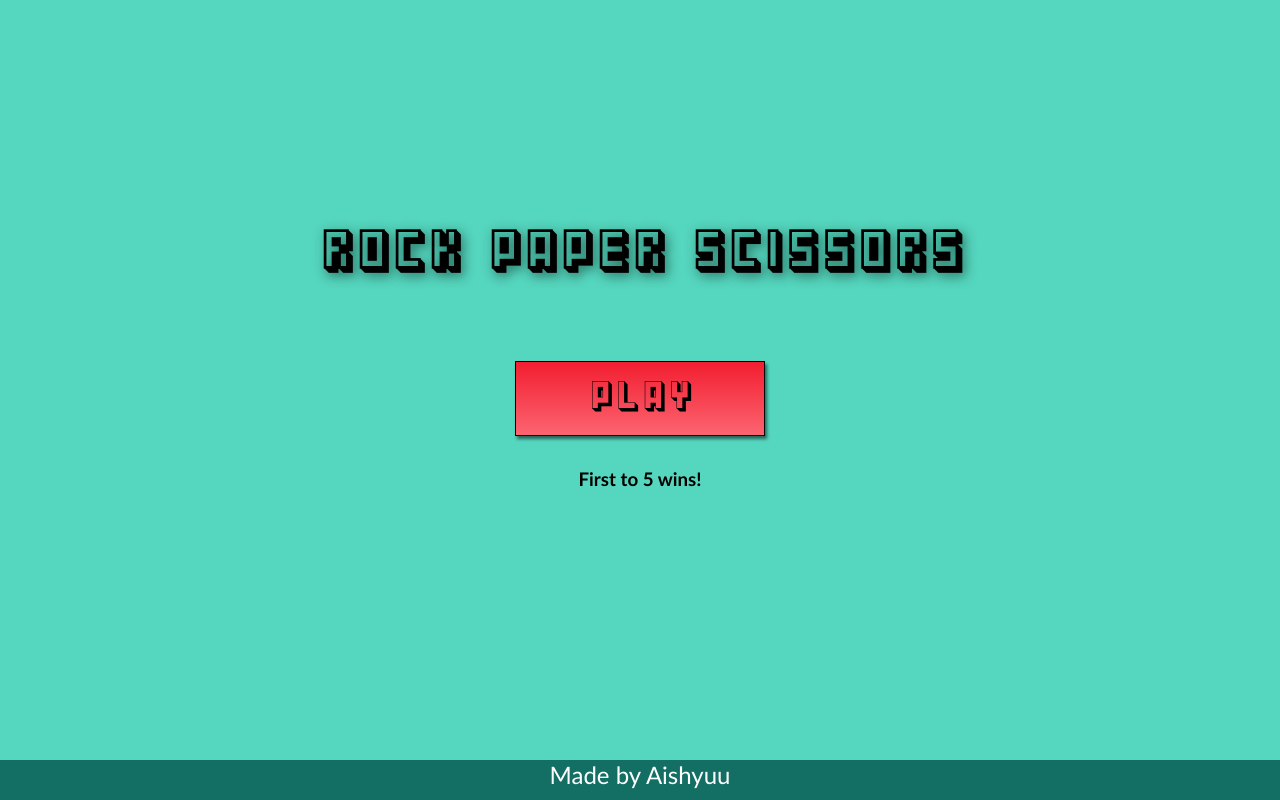
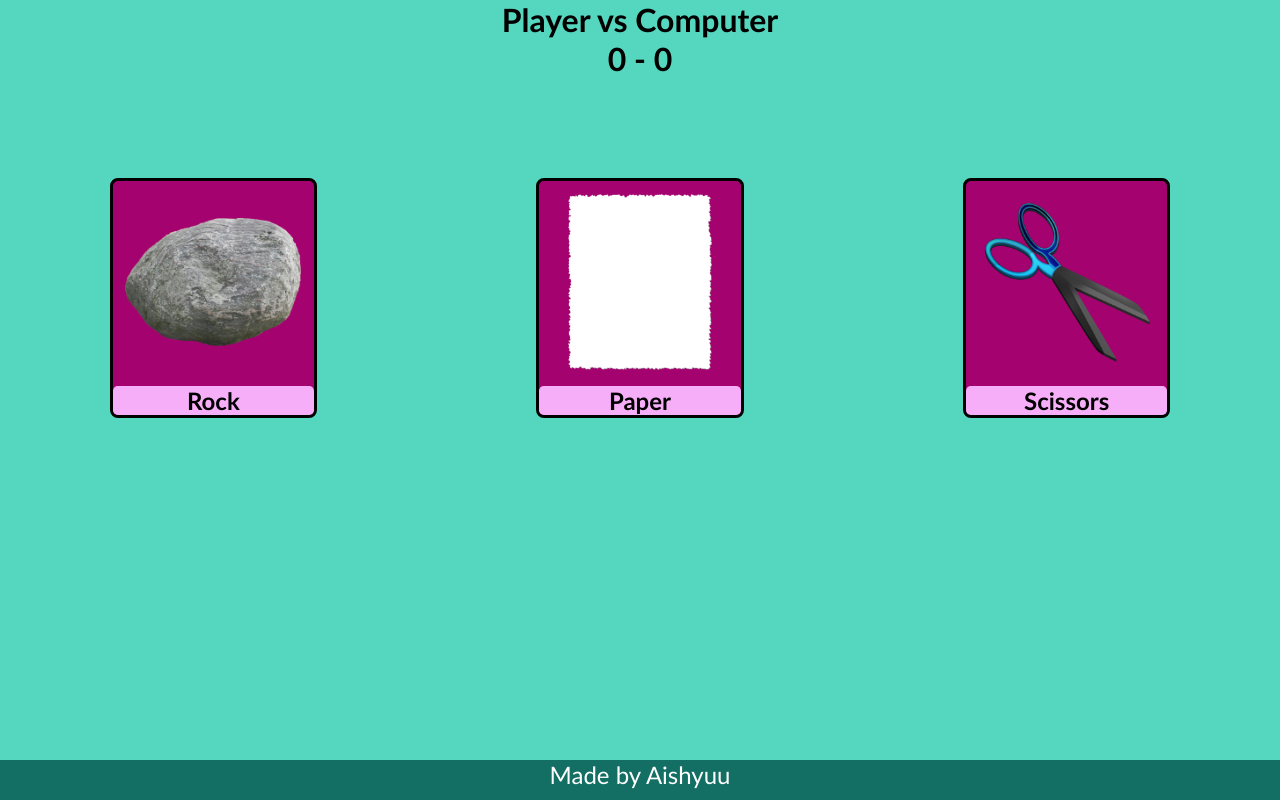
Before and after one commit to aishyuu/rock_paper_scissors, a plain HTML site: page index.html in a window 1280 px wide. Both pictures are taken after a click on the button "Play". Drawn offline with Linux system fonts and the light colour scheme.

Commit message:
Added the player choose screen and added functionality to show it after the play button in the title screen is clicked on

```diff
--- a/index.html
+++ b/index.html
@@ -11,8 +11,29 @@
     <!-- Title Screen and how to play button -->
     <div class="titleScreen">
         <h1 class="titleText">Rock Paper Scissors</h1>
-        <button class="titlePlay">Play</button>
+        <button class="titlePlay" id="btnPlay">Play</button>
         <h3 class="titleSubtext">First to 5 wins!</h3>
+    </div>
+
+    <div class="playerChooseScreen">
+        <div class="playerChooseHeader">
+            <h1>Player vs Computer</h1>
+            <h1 class="Score">0 - 0</h1>
+        </div>
+        <div class="playerChooseOptions">
+            <div id="Rock">
+                <img class="playerOption" src="images/rock.png" alt="">
+                <h2 class="playerOptionObject">Rock</h2>
+            </div>
+            <div id="Paper">
+                <img class="playerOption" src="images/paper.png" alt="">
+                <h2 class="playerOptionObject">Paper</h2>
+            </div>
+            <div id="Scissors">
+                <img class="playerOption" src="images/scissors.png" alt="">
+                <h2 class="playerOptionObject">Scissors</h2>
+            </div>
+        </div>
     </div>
     <footer>
         <a class="footerLink" href="https://github.com/aishyuu/rock_paper_scissors">Made by Aishyuu</a>
--- a/index.js
+++ b/index.js
@@ -87,3 +87,12 @@
 // }
 
 // playGame();
+
+const btnPlay = document.querySelector("#btnPlay");
+btnPlay.addEventListener('click', () => {
+    const titleScreen = document.querySelector(".titleScreen");
+    titleScreen.style.display = 'none';
+
+    const playerChooseScreen = document.querySelector(".playerChooseScreen");
+    playerChooseScreen.style.display = 'block';
+})
--- a/style.css
+++ b/style.css
@@ -65,6 +65,48 @@ a {
     font-size: 2.4rem;
 }
 
-.titleSubtext {
+.playerChooseScreen {
+    display: none;
+}
 
+.playerChooseHeader {
+    text-align: center;
 }
+
+.playerChooseOptions {
+    display: flex;
+    flex-direction: column;
+}
+
+.playerOption {
+    height: 11rem;
+    width: 11rem;
+    object-fit: contain;
+    padding: 0.8rem;
+}
+
+.playerOptionObject {
+    background-color: #F7AEF8;
+    text-align: center;
+    border-radius: 0.3rem;
+}
+
+.playerOption:hover {
+    width: 11.5rem;
+    height: 11.5rem;
+    transition: 0.3s;
+}
+
+#Rock, #Paper, #Scissors {
+    background-color: #A4036F;
+    margin: 20px auto;
+    border: 3px solid black;
+    border-radius: 0.5rem;
+}
+
+@media screen and (min-width: 1100px) {
+    .playerChooseOptions {
+        flex-direction: row;
+        margin-top: 5rem;
+    }
+}
```
Also changed, not shown: images/paper.png (added), images/rock.png (added), images/scissors.png (added).
